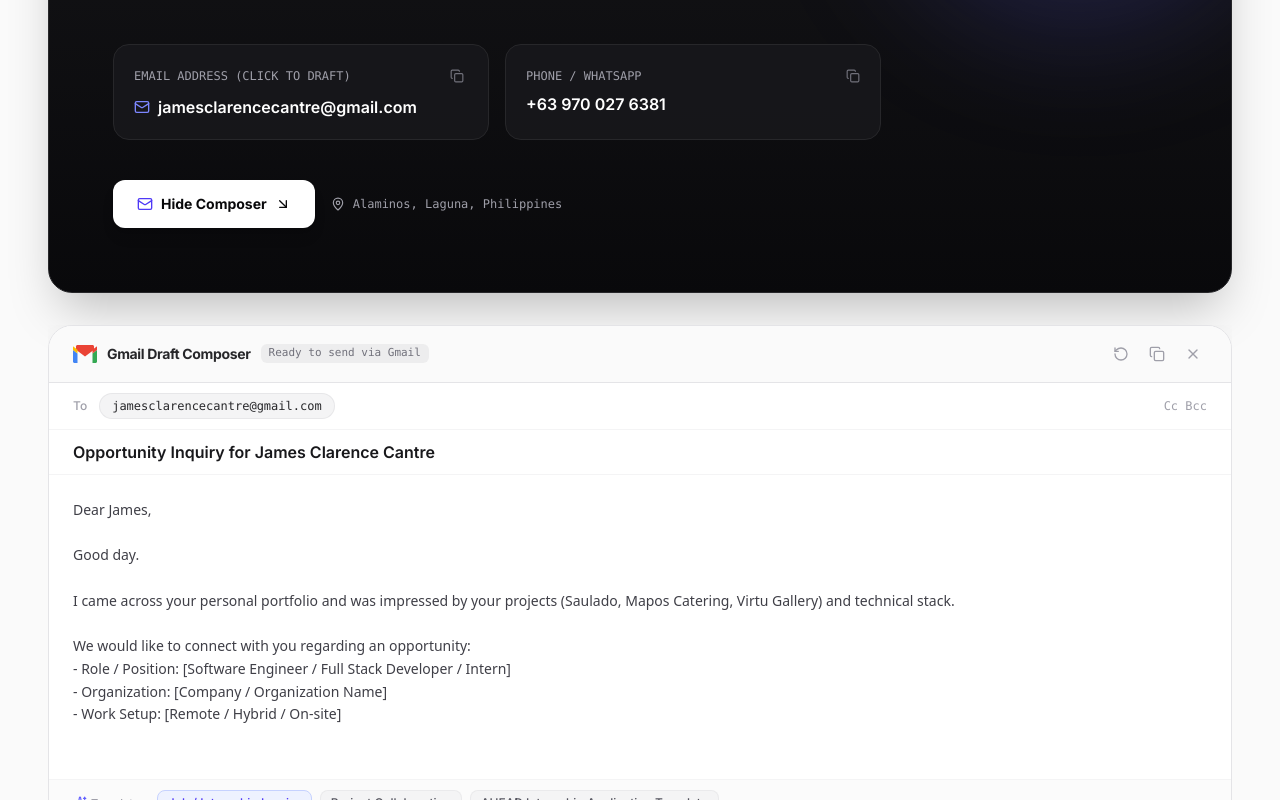
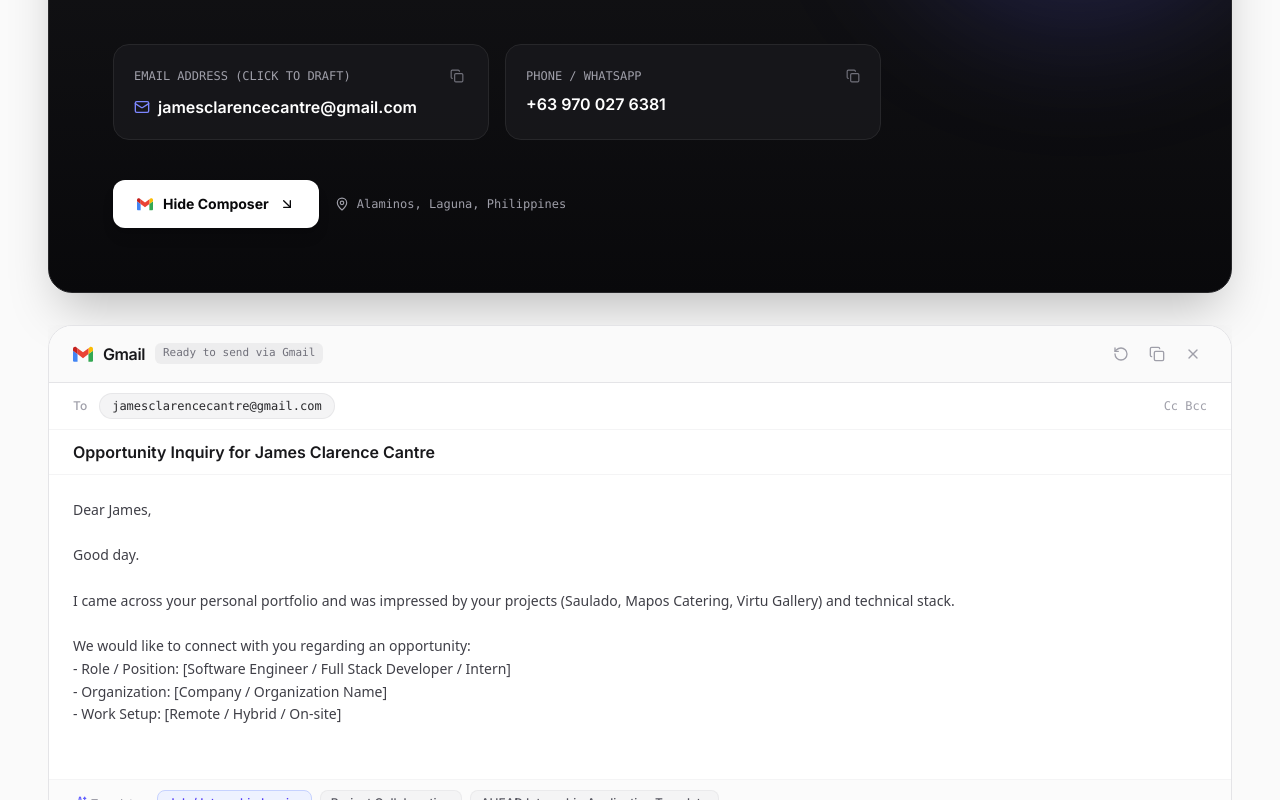
Before and after one commit to ertnac/portfolio, a React (Vite) app: page / in a window 1280 px wide. Both pictures are taken after a click on the element "Click to toggle Gmail draft composer". Shown: the part 3432-4232 px from the top of the page. Built offline with nearby package versions, Linux system fonts and the light colour scheme.

Commit message:
fix: update Gmail logo to official Google Workspace vector icon

```diff
--- a/src/components/ContactSection.jsx
+++ b/src/components/ContactSection.jsx
@@ -1,6 +1,7 @@
 import React from 'react';
 import { Mail, Phone, MapPin, Copy, Check, ArrowUpRight } from 'lucide-react';
 import { GmailDraftCard } from './GmailDraftCard';
+import { GmailIcon } from './GmailIcon';
 
 export const ContactSection = ({
   personal,
@@ -92,9 +93,9 @@ export const ContactSection = ({
               <button
                 type="button"
                 onClick={onToggleEmail}
-                className="inline-flex items-center gap-2 px-6 py-3.5 rounded-xl bg-white text-zinc-950 font-bold text-xs sm:text-sm hover:bg-zinc-100 transition-transform hover:-translate-y-0.5 shadow-lg cursor-pointer"
+                className="inline-flex items-center gap-2.5 px-6 py-3.5 rounded-xl bg-white text-zinc-950 font-bold text-xs sm:text-sm hover:bg-zinc-100 transition-transform hover:-translate-y-0.5 shadow-lg cursor-pointer"
               >
-                <Mail className="w-4 h-4 text-indigo-600" />
+                <GmailIcon className="w-4 h-3.5 shrink-0" />
                 <span>{isEmailOpen ? 'Hide Composer' : 'Compose Message in Gmail'}</span>
                 <ArrowUpRight className={`w-4 h-4 transition-transform duration-300 ${isEmailOpen ? 'rotate-90' : ''}`} />
               </button>
--- a/src/components/GmailDraftCard.jsx
+++ b/src/components/GmailDraftCard.jsx
@@ -9,6 +9,7 @@ import {
   ExternalLink,
   RotateCcw
 } from 'lucide-react';
+import { GmailIcon } from './GmailIcon';
 
 const PRESETS = [
   {
@@ -144,19 +145,18 @@ export const GmailDraftCard = ({
         <div className="flex items-center justify-between px-5 sm:px-6 py-3.5 border-b border-zinc-200 dark:border-zinc-800 bg-zinc-50/90 dark:bg-zinc-900/90">
           <div className="flex items-center gap-2.5">
             {/* Authentic Gmail Logo Icon */}
-            <div className="w-6 h-5 flex items-center justify-center shrink-0">
-              <svg viewBox="0 0 24 18" className="w-full h-full">
-                <path fill="#4285F4" d="M1.5 18h3V8.5L0 5v11.5C0 17.3 0.7 18 1.5 18z"/>
-                <path fill="#34A853" d="M19.5 18h3c0.8 0 1.5-0.7 1.5-1.5V5l-4.5 3.5V18z"/>
-                <path fill="#EA4335" d="M19.5 0H4.5C3.7 0 3 0.7 3 1.5v3.2l9 6.8 9-6.8V1.5c0-0.8-0.7-1.5-1.5-1.5z"/>
-                <path fill="#FBBC05" d="M4.5 4.7L0 1.3V5l4.5 3.5V4.7z"/>
-                <path fill="#EA4335" d="M19.5 8.5L24 5V1.3l-4.5 3.4V8.5z"/>
-              </svg>
+            <div className="w-5 h-4 flex items-center justify-center shrink-0">
+              <GmailIcon className="w-full h-full" />
             </div>
-            <span className="font-bold text-sm tracking-tight text-zinc-800 dark:text-zinc-200">
-              Gmail Draft Composer
-            </span>
-            <span className="hidden sm:inline-block text-xs px-2 py-0.5 rounded-md bg-zinc-200/60 dark:bg-zinc-800 text-zinc-500 font-mono text-[11px]">
+            <div className="flex items-center gap-2">
+              <span className="font-semibold text-base tracking-tight text-zinc-900 dark:text-zinc-100">
+                Gmail
+              </span>
+              <span className="hidden xs:inline-block text-zinc-400 dark:text-zinc-500 text-xs sm:text-sm font-normal">
+                Draft Composer
+              </span>
+            </div>
+            <span className="hidden md:inline-block text-[11px] px-2 py-0.5 rounded-md bg-zinc-200/60 dark:bg-zinc-800 text-zinc-500 font-mono">
               Ready to send via Gmail
             </span>
           </div>
--- /dev/null
+++ b/src/components/GmailIcon.jsx
@@ -0,0 +1,56 @@
+import React from 'react';
+
+/**
+ * Official Google Workspace Gmail Logo Vector Icon (2020 - Present)
+ * Perfectly matches Google's official design specifications and colors:
+ * - Left Leg: Blue (#4285F4)
+ * - Right Leg: Green (#34A853)
+ * - Top Right Fold: Yellow (#FBBC04)
+ * - Center V: Red (#EA4335)
+ * - Top Left Fold: Dark Red (#C5221F)
+ */
+export const GmailIcon = ({ className = 'w-5 h-4', ...props }) => {
+  return (
+    <svg
+      viewBox="0 49.4 512 399.42"
+      xmlns="http://www.w3.org/2000/svg"
+      className={className}
+      aria-label="Gmail Logo"
+      {...props}
+    >
+      <g fill="none" fillRule="evenodd">
+        {/* Left Flap / Leg (Blue) */}
+        <path
+          fill="#4285f4"
+          d="M34.91 448.818h81.454V251L0 163.727V413.91c0 19.287 15.622 34.91 34.91 34.91z"
+        />
+
+        {/* Right Flap / Leg (Green) */}
+        <path
+          fill="#34a853"
+          d="M395.636 448.818h81.455c19.287 0 34.909-15.622 34.909-34.909V163.727L395.636 251z"
+        />
+
+        {/* Top Right Fold (Yellow) */}
+        <path
+          fill="#fbbc04"
+          d="M395.636 99.727V251L512 163.727v-46.545c0-43.142-49.25-67.782-83.782-41.891z"
+        />
+
+        {/* Center Front Envelope V (Red) */}
+        <path
+          fill="#ea4335"
+          d="M116.364 251V99.727L256 204.455 395.636 99.727V251L256 355.727z"
+        />
+
+        {/* Top Left Fold (Dark Red Shadow) */}
+        <path
+          fill="#c5221f"
+          d="M0 117.182v46.545L116.364 251V99.727L83.782 75.291C49.25 49.4 0 74.04 0 117.18z"
+        />
+      </g>
+    </svg>
+  );
+};
+
+export default GmailIcon;
```
